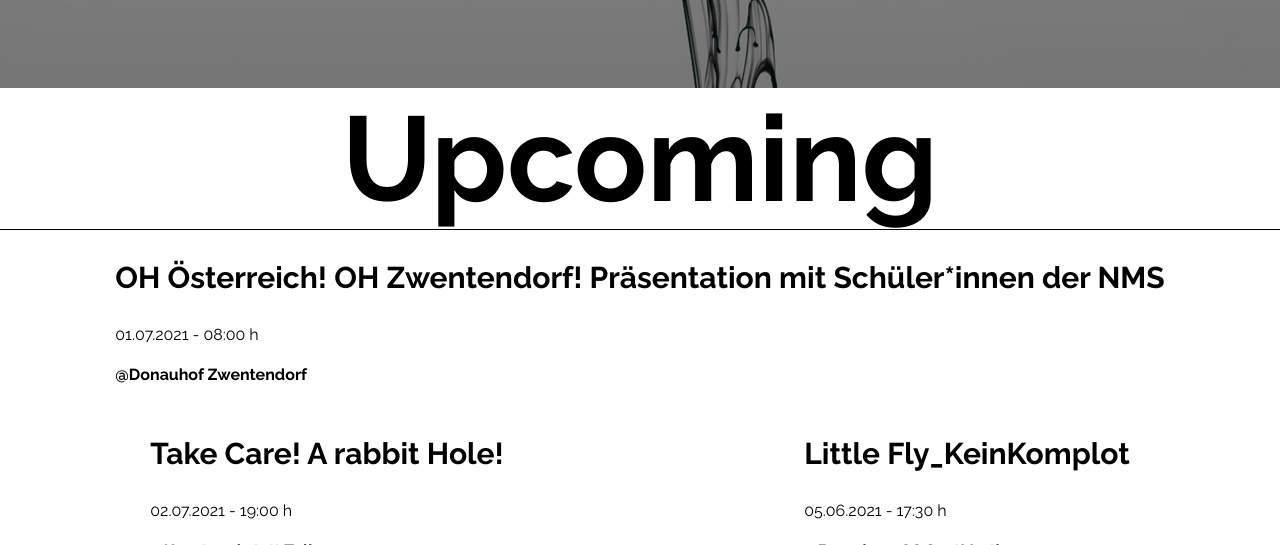
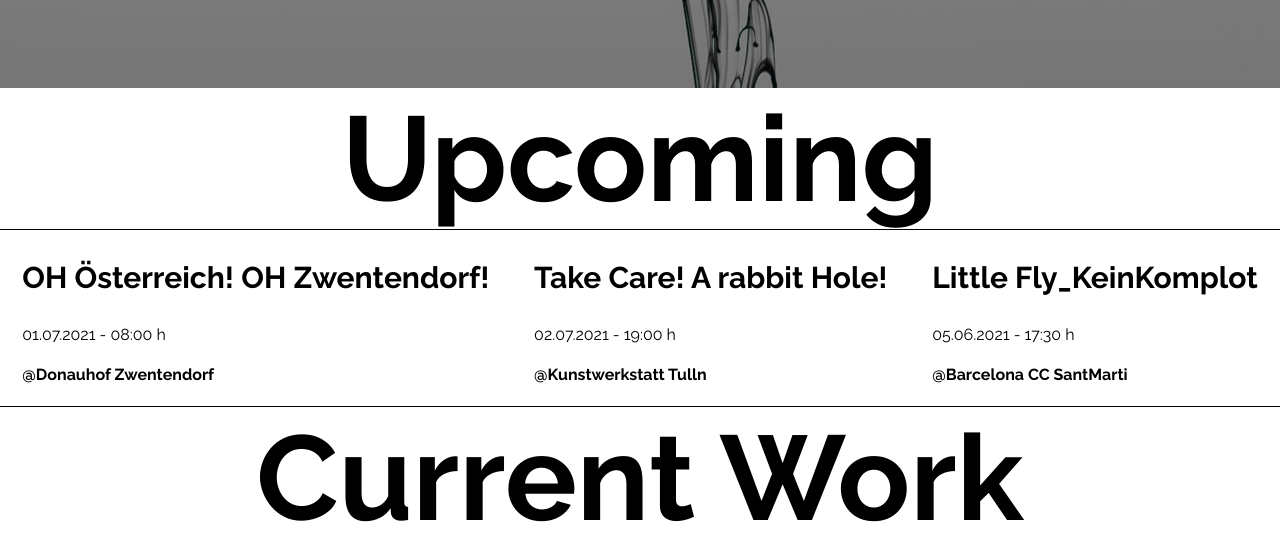
Before and after one commit to matteocarpi/julia, a Jekyll site: the page built from pages/index.md, in a window 1280 px wide and 900 px high, scrolled down 812 px, cut to the strip 0-545 px from the top of the window. Built offline with Jekyll 4.4.1, drawn with Linux system fonts in a browser that asks for light colours.

Commit message:
Update from Forestry.io Julia Proeglhoef updated pages/index.md

```diff
--- a/pages/index.md
+++ b/pages/index.md
@@ -22,7 +22,7 @@
 
   Julia ist in Österreich geboren und aufgewachsen. In Wien absolviert sie eine Ausbildung zur Schauspielerin und in den Grundlagen des Filmemachens. Sie schließt ihr Studium der Theater-, Film- und Medienwissenschaften mit Schwerpunkt Theaterpädagogik ab. Nachdem sie in diesen Bereichen gearbeitet und ihr erstes eigenes Stück ‚Die Löwen sind den Schmetterlingen nicht lästig’ entwickelt hatte, entschließt sie sich ihrer künstlerischen Praxis volle Aufmerksamkeit zu schenken und macht ihren Master in „Devised Theatre and Performance“ (arthaus / LISPA Berlin und Rose Bruford College London).
 upcoming_performances:
-- title: 'OH Österreich! OH Zwentendorf! Präsentation mit Schüler*innen der NMS '
+- title: 'OH Österreich! OH Zwentendorf! '
   date: 2021-07-01 08:00:00 +0000
   link: ''
   venue: Donauhof Zwentendorf
```
